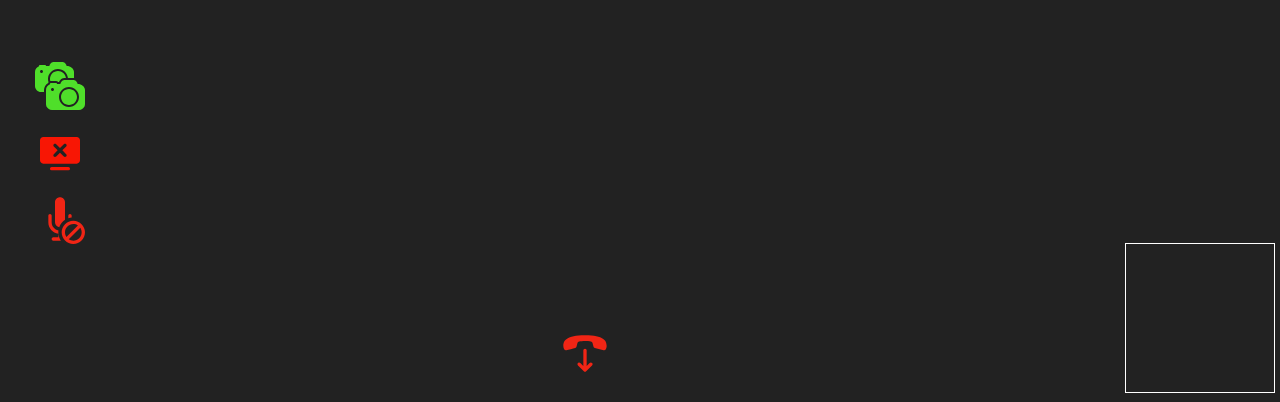
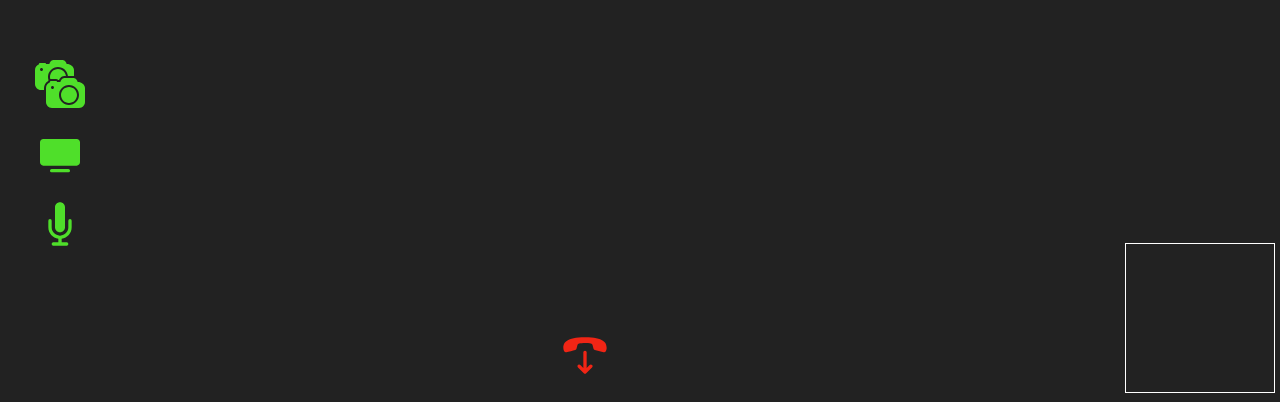
Before and after one commit to buafacetime/videochat-with-WRTC, a React app: page / in a window 1280 px wide. Shown: the part 402-804 px from the top of the page. Built offline with nearby package versions, Linux system fonts and the light colour scheme; the HTML template or start-up script is replaced by a standard one.

Commit message:
added videoChatRoom styles

```diff
--- a/src/App.css
+++ b/src/App.css
@@ -58,7 +58,7 @@ input[type='submit'] {
 	top: 10px;
 	left: 5px;
 	position: absolute;
-	background-color:var(--dark);
+	background-color: var(--dark);
 	padding: 10px;
 	border: 1px solid orange;
 	border-radius: 2px;
@@ -106,32 +106,28 @@ video {
 	grid-template-rows: repeat(6, 1fr);
 }
 /* disables click events on all svgs */
-svg{
+svg {
 	pointer-events: none;
 }
-svg:hover{
-	stroke: white;
-}
-#controls * {
+
+#controls img {
 	height: 50px;
 	width: 100px;
 	border: none;
 	outline: none;
 	cursor: pointer;
 }
-#controls button:hover {
-	/* display: block; */
-	color:yellow;
-}
 
 #switchcamera {
 	grid-column: 1/1;
 	grid-row: 2/2;
+	margin-bottom: calc(var(--margin) * 2);
 	margin-left: var(--margin);
 }
 #screen {
 	grid-column: 1/1;
 	grid-row: 3/3;
+	margin-bottom: calc(var(--margin) * 2);
 	margin-left: var(--margin);
 }
 #audio {
--- a/src/components/pages/VideoChatRoom.js
+++ b/src/components/pages/VideoChatRoom.js
@@ -1,4 +1,4 @@
-import React from 'react';
+import React, { useState, useRef } from 'react';
 import camera from "../../svg/switch_cameras.svg"
 import screenOff from "../../svg/screen_off.svg"
 import screenOn from "../../svg/screen_on.svg"
@@ -8,23 +8,104 @@ import endCall from "../../svg/call_ended.svg"
 import callEnded from "../../svg/end_call.svg"
 
 const VideoChatRoom = () => {
-    const Click = e => {
-        alert(`${e.target.name} clicked`)
-    }
+    const [state, setState] = useState({
+        switchcamera: {
+            ref: useRef(null), boolean: true, off: camera, on: camera, task(bool) {
+                switch (bool) {
+                    case true:
+                        console.log("camera switched")
+                        break
+                    case false:
+                        console.log("camera not switched")
+                        break
+                }
+            }
+        },
+        screen: {
+            ref: useRef(null), boolean: true, off: screenOff, on: screenOn, task(bool) {
+                switch (bool) {
+                    case true:
+                        console.log("screen turned off")
+                        break
+                    case false:
+                        console.log("screen turned on")
+                        break
+                }
+            }
+        },
+        audio: {
+            ref: useRef(null), boolean: true, off: audioOff, on: audioOn, task(bool) {
+                switch (bool) {
+                    case true:
+                        console.log("audio turned off")
+                        break
+                    case false:
+                        console.log("audio turned on")
+                        break
+                }
+            }
+        },
+        endcall: {
+            ref: useRef(null), boolean: true, off: callEnded, on: endCall, task(bool) {
+                switch (bool) {
+                    case true:
+                        console.log("call ended")
+                        break
+                    case false:
+                        console.log("call not ended")
+                        break
+                }
+            }
+        }
+    }), {
+        switchcamera,
+        screen,
+        audio,
+        endcall
+    } = state,
+        /**
+         * @param {object} object
+         * @description Changes source of img clicked and
+         *  invokes task method on object param passed in.
+         */
+        InvokeProcedure = (object) => {
+
+            object.boolean === true ?
+                (object.ref.current.src = object.off) :
+                (object.ref.current.src = object.on);
+
+            object.task(object.boolean);
+
+            object.boolean === true ? (object.boolean = false) : (object.boolean = true);
+        },
+        /**
+         * @description a listener function for an onclick event.
+         */
+        Click = e => {
+            let { name } = e.target;
+            if (name !== 'endcall') {
+                InvokeProcedure(state[name]);
+            } else {
+                InvokeProcedure(state[name]);
+            }
+        }
+
     return (
         <div>
-            <video id="localstream" mute></video>
+            <video id="localstream" mute="true"></video>
             <video id="remotestream"></video>
             <section id="controls">
-                <img src={camera} name="switchcamera" alt="switchcamera" id="switchcamera"
-                    onClick={Click}
-                />
+                <img src={switchcamera['on']} name="switchcamera" alt="switchcamera" id="switchcamera"
+                    ref={switchcamera['ref']} onClick={Click} />
 
-                <img src={screenOff} name="screen" alt="screen" id="screen" onClick={Click} />
+                <img src={screen['on']} name="screen" alt="screen" id="screen"
+                    ref={screen['ref']} onClick={Click} />
 
-                <img src={audioOff} name="audio" alt="audio" id="audio" onClick={Click} />
+                <img src={audio['on']} name="audio" alt="audio" id="audio"
+                    ref={audio['ref']} onClick={Click} />
 
-                <img src={endCall} name="endcall" alt="endcall" id="endcall" onClick={Click} />
+                <img src={endcall['on']} name="endcall" alt="endcall" id="endcall"
+                    ref={endcall['ref']} onClick={Click} />
             </section>
         </div>
     )
```
